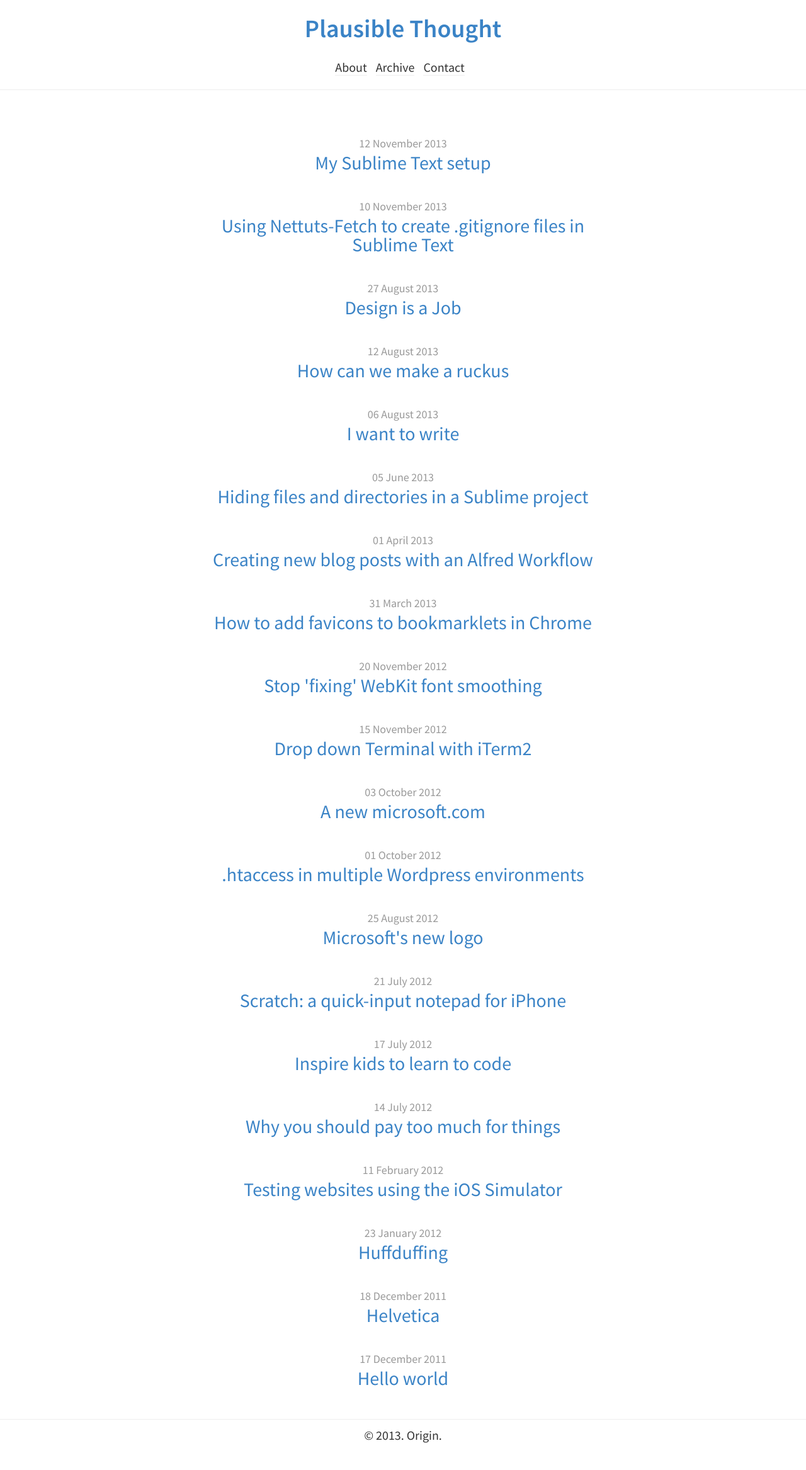
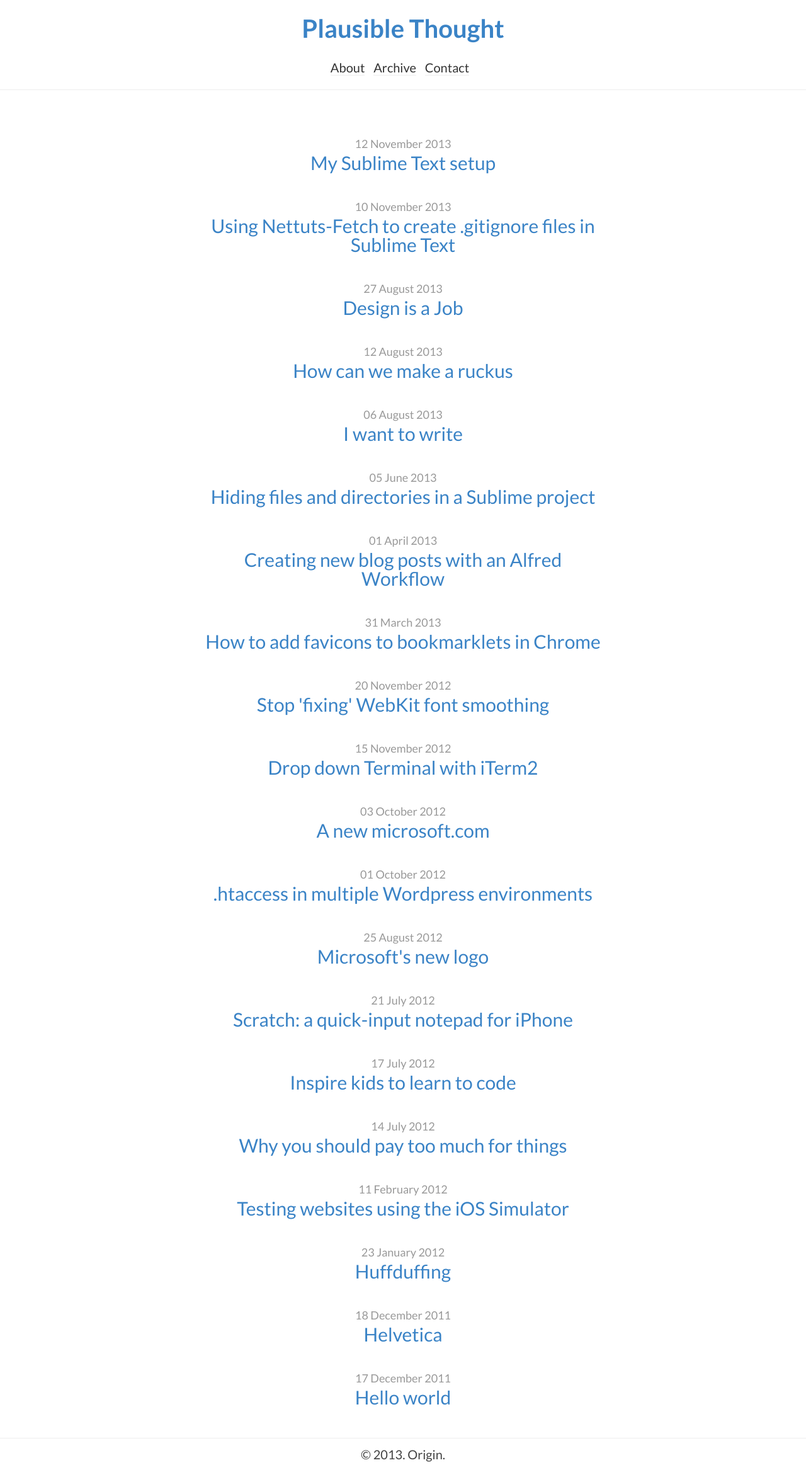
Before and after one commit to nvaughan84/plausiblethought, a Jekyll site: the page built from index.html, in a window 1280 px wide. Shown: the whole page at 63% size. Built offline with Jekyll 4.4.1, drawn with Linux system fonts in a browser that asks for light colours; Markdown is read by kramdown in place of the engine named in the settings; before the commit the page ends 2304 px from its top, so only the background shows below that.

Commit message:
change typeface to Lato

```diff
--- a/_layouts/default.html
+++ b/_layouts/default.html
@@ -7,7 +7,7 @@
 	<meta name="viewport" content="width=device-width, initial-scale=1.0">
 	<meta name="robots" content="noindex, nofollow">
 	<title>{{ page.title }}</title>
-	<link href='http://fonts.googleapis.com/css?family=Source+Sans+Pro:400,600,400italic,600italic' rel='stylesheet' type='text/css'>
+	<link href='http://fonts.googleapis.com/css?family=Lato:400,700,400italic' rel='stylesheet' type='text/css'>
 	<link rel="stylesheet" href="{{ site.baseurl}}/assets/css/styles.css">
 	<!--[if lt IE 9]>
 		<script src="http://html5shiv.googlecode.com/svn/trunk/html5.js"></script>
--- a/assets/css/styles.css
+++ b/assets/css/styles.css
@@ -376,9 +376,9 @@
 
 body {
   background-color: white;
-  color: #333333;
+  color: #444444;
   font-size: 20px;
-  font-family: "Source Sans Pro", sans-serif;
+  font-family: "Lato", sans-serif;
   line-height: 30px;
   -webkit-font-smoothing: antialiased; }
 
--- a/assets/sass/base/settings.scss
+++ b/assets/sass/base/settings.scss
@@ -5,7 +5,7 @@
 
 // Typography
 // -------------------------
-$sans: 'Source Sans Pro', sans-serif;
+$sans: 'Lato', sans-serif;
 $serif: Georgia, Times, "Times New Roman", serif;
 $altFont: Monaco, Menlo, Consolas, "Courier New", monospace;
 $baseFontFamily: $sans;
@@ -16,7 +16,7 @@
 // Colours
 // -------------------------
 $pageBackground: #fff;
-$textColour: #333;
+$textColour: #444;
 $linkColour: #3A83C6;
 $linkColourHover: darken($linkColour, 25%);
 
```
